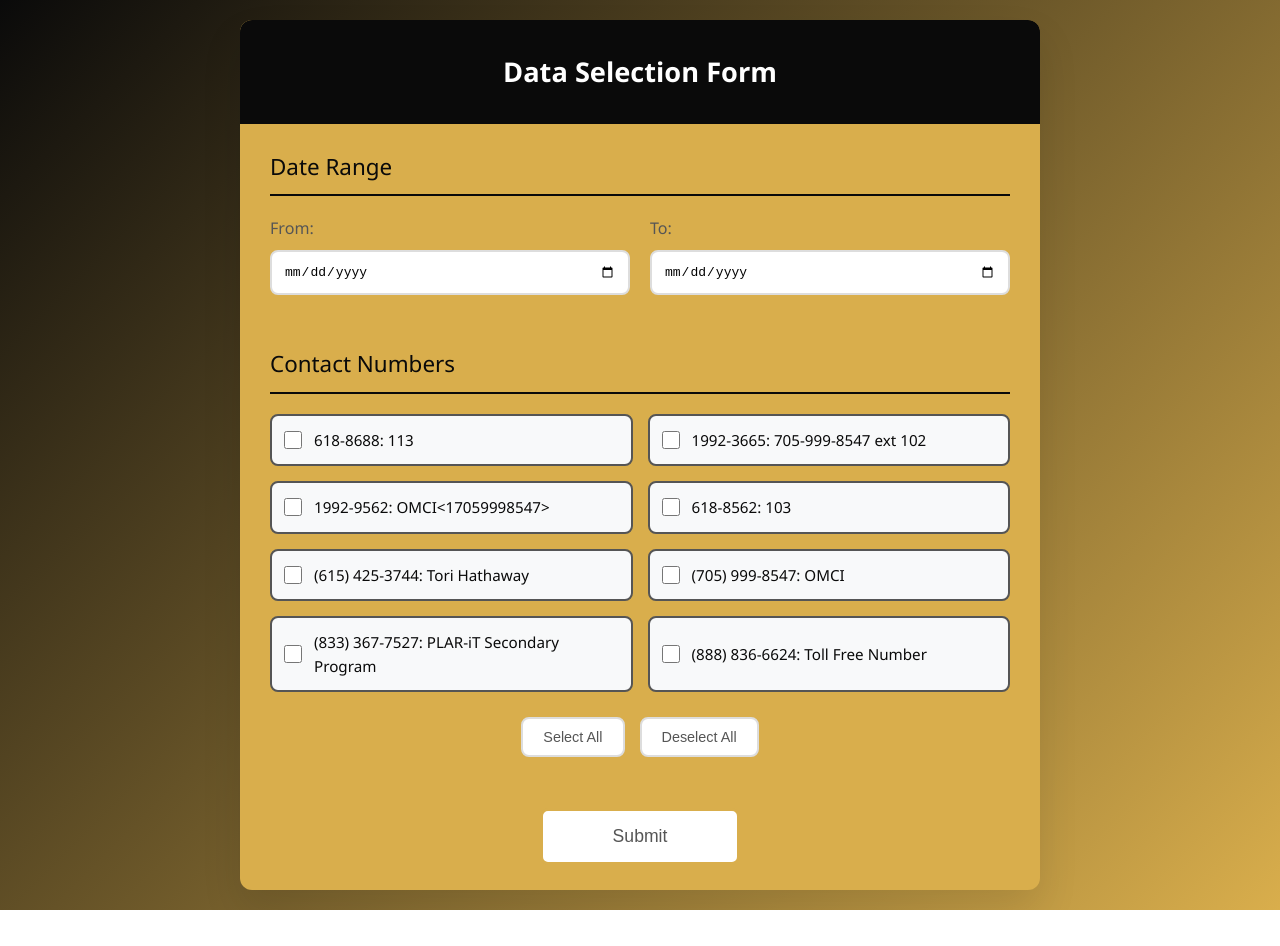
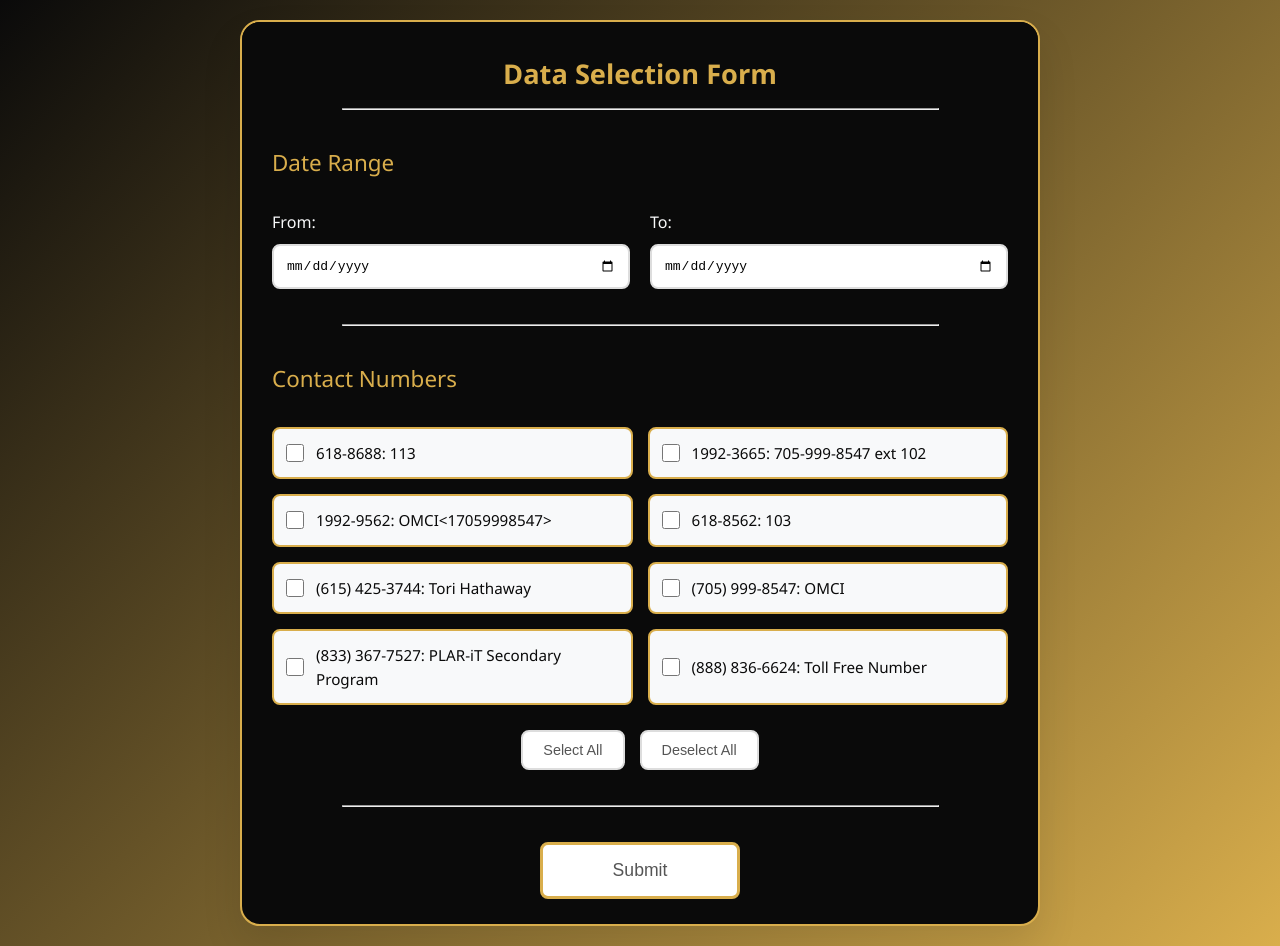
Before and after one commit to OMCI-Source-Code/callture-upload-form, a plain HTML site: page public/index.html in a window 1280 px wide. Before the commit the page ends 910 px from the top, so only its background shows below. Drawn offline with Linux system fonts and the light colour scheme.

Commit message:
Add files via upload

```diff
--- a/public/index.html
+++ b/public/index.html
@@ -9,6 +9,7 @@
   <body>
     <div class="form-container">
       <h1>Data Selection Form</h1>
+	  <hr class="divider">
 
       <form id="dataForm">
         <!-- Date Range Section -->
@@ -46,6 +47,8 @@
         </div>
 
 		-->
+
+		<hr class="divider">
 
         <!-- Checkboxes Section -->
         <div class="form-section">
@@ -135,6 +138,8 @@
           </div>
         </div>
 
+		<hr class="divider">
+
         <!-- Submit Section -->
         <div class="form-section">
           <button type="submit" class="submit-btn">Submit</button>
--- a/public/styles.css
+++ b/public/styles.css
@@ -17,8 +17,9 @@ body {
 .form-container {
   max-width: 800px;
   margin: 0 auto;
-  background: #D9AE4C;
-  border-radius: 12px;
+  background: #0A0A0A;
+  border-radius: 1.25rem;
+  border: 2px solid #D9AE4C;
   box-shadow: 0 20px 40px rgba(0, 0, 0, 0.1);
   overflow: hidden;
 }
@@ -26,31 +27,32 @@ body {
 /* Header */
 .form-container h1 {
   background: #0A0A0A;
-  color: white;
-  padding: 30px;
+  color: #D9AE4C;
+  padding: 30px 30px 2px 30px;
   text-align: center;
   font-size: 1.7rem;
   font-weight: 600;
   margin-bottom: 0;
 }
 
+.divider {
+  width: 75%;
+  margin: 10px auto;
+  color: #D9AE4C;
+}
+
 /* Form sections */
 .form-section {
   padding: 25px 30px;
-  border-bottom: 1px solid #d9ae4c;
-}
 
-.form-section:last-child {
-  border-bottom: none;
 }
 
 .form-section h2 {
-  color: #0A0A0A;
+  color: #D9AE4C;
   margin-bottom: 20px;
   font-size: 1.4em;
   font-weight: 500;
   padding-bottom: 10px;
-  border-bottom: 2px solid #0A0A0A;
 }
 
 /* Date inputs */
@@ -63,12 +65,12 @@ body {
 .input-group {
   display: flex;
   flex-direction: column;
-  gap: 8px; 	;
+  gap: 8px;
 }
 
 .input-group label {
   font-weight: 500;
-  color: #555555;
+  color: #f8f9fa;
   font-size: 1.005em;
 }
 
@@ -85,7 +87,7 @@ body {
 .input-group input[type="date"]:focus,
 .input-group input[type="text"]:focus {
   outline: none;
-  border-color: #667eea;
+  border-color: #D9AE4C;
   box-shadow: 0 0 0 3px rgba(102, 126, 234, 0.1);
 }
 
@@ -105,7 +107,7 @@ body {
   flex: 1;
   margin-bottom: 0;
 }
-
+/*
 .browse-btn {
   background: #ffffff;
   color: #555555;
@@ -127,6 +129,8 @@ body {
   border-color: #555555;
 }
 
+*/
+
 /* Checkbox group */
 .checkbox-group {
   display: grid;
@@ -140,7 +144,7 @@ body {
   align-items: center;
   gap: 12px;
   padding: 12px;
-  border: 2px solid #555555;
+  border: 2px solid #D9AE4C;
   border-radius: 8px;
   transition: all 0.3s ease;
   background: #f8f9fa;
@@ -166,7 +170,6 @@ body {
   color: #0A0A0A;
   flex: 1;
 }
-
 
 .checkbox-item input[type="checkbox"]:checked + label {
   color: #555555;
```
